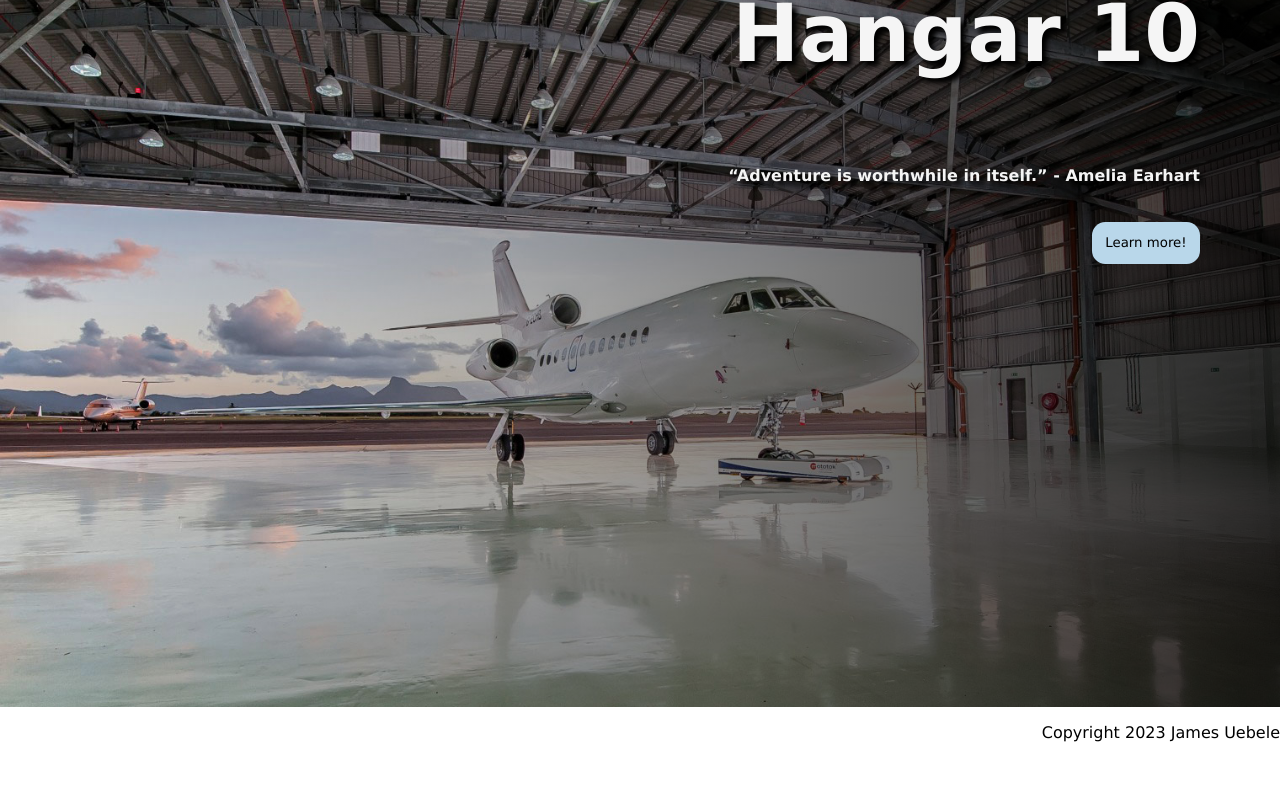
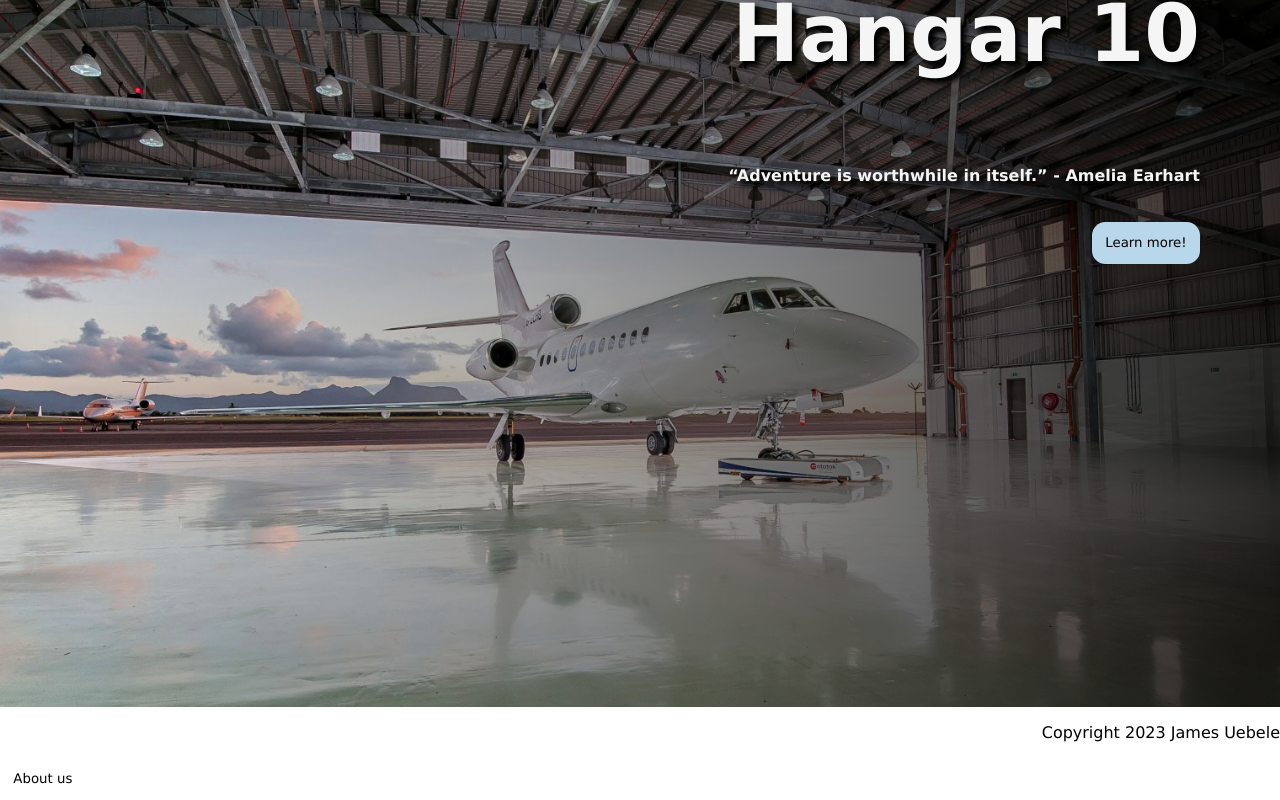
Before and after one commit to Juebele/airplane-site, a React (Create React App) app in the folder src/: page / in a window 1280 px wide. Shown: the part 173-973 px from the top of the page. Before the commit the page ends 931 px from the top, so only its background shows below. Built offline with nearby package versions, Linux system fonts and the light colour scheme; the HTML template or start-up script is replaced by a standard one.

Commit message:
fixed router in footer element

```diff
--- a/src/App.js
+++ b/src/App.js
@@ -8,17 +8,8 @@ import Header from './components/Header';
 import Home from './components/Home';
 import Hero from './components/Hero';
 import Footer from './components/Footer';
+import About from './components/About';
 
-// function App() {
-//   return (
-//     <div>
-//     <Header/>
-//     <Hero/>
-//     <Main/>
-//     <Footer/>
-//     </div>
-//   );
-// }
 
 function App() {
   return (
@@ -34,9 +25,13 @@ function App() {
             path="/learning"
             element={<Learning />}
           />
+          <Route
+            path='/about'
+            element={<About />}
+          />
         </Routes>
+      <Footer />
       </Router>
-      <Footer />
     </div>
   )
 }
--- a/src/components/About.js
+++ b/src/components/About.js
@@ -2,11 +2,11 @@ import React from 'react';
 import '../App.css';
 
 const About = () => {
-    return(
+    return (
         <div>
             About Hanger 10
         </div>
     )
 }
 
-// export default About;
+export default About;
--- a/src/components/Footer.js
+++ b/src/components/Footer.js
@@ -1,12 +1,23 @@
 import React from 'react';
+import { Link, useLocation } from 'react-router-dom';
 import '../App.css';
 
-const Footer = () => {
+function Footer() {
+    const location = useLocation();
+
+    const isAboutPage = location.pathname === '/about';
+
     return (
-        <div>
-
+        <footer>
             <p id='footer'>Copyright 2023 James Uebele</p>
-        </div>
+            <div>
+            </div>
+            <Link to={'/about'}>
+                <button style={{ backgroundColor: isAboutPage ? 'gray' : 'initial' }}>
+                    About us
+                </button>
+            </Link>
+        </footer>
     )
 }
 
--- a/src/components/Home.js
+++ b/src/components/Home.js
@@ -17,6 +17,7 @@ const Home = () => {
                         Learn more!
                     </button>
                 </Link>
+
             </div>
         </div>
     )
```
